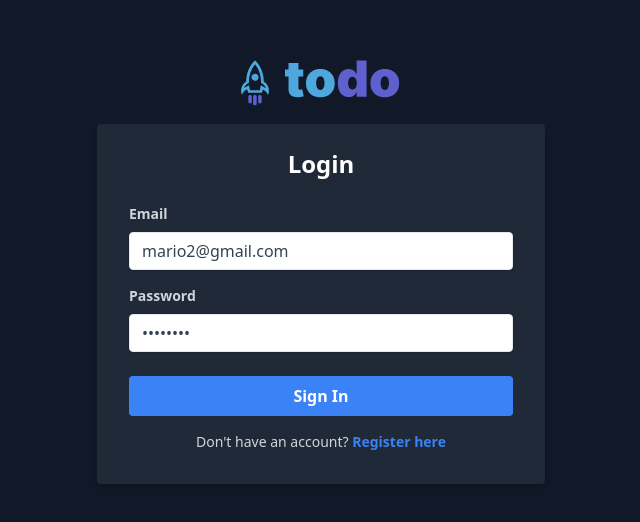
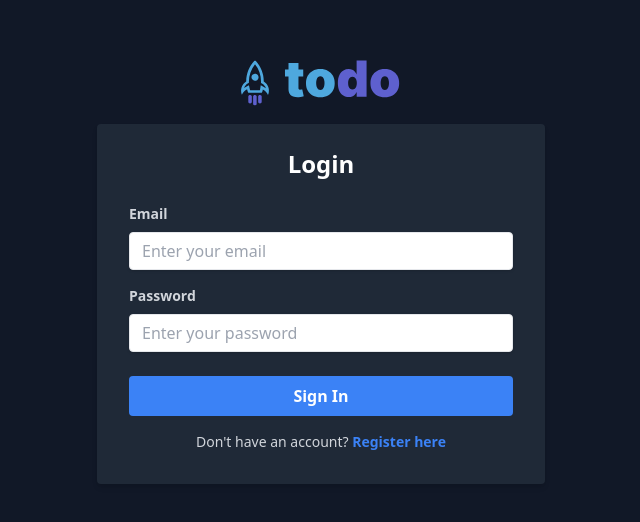
Before and after one commit to mario-noobs/gui-app, a React (Vite) app: page /login in a window 1280 px wide. Shown: the part 126-648 px from the top of the page, without its empty margins (319-959 px from the left). Built offline with nearby package versions, Linux system fonts and the light colour scheme.

Commit message:
fix navigate issue

```diff
--- a/src/modules/auth/components/LoginUI.tsx
+++ b/src/modules/auth/components/LoginUI.tsx
@@ -11,8 +11,8 @@ const LoginForm = () => {
   const { handleLogin } = useAuth();
   const navigate = useNavigate();
   const defaultValues: ILoginForm = {
-    email: "mario2@gmail.com",
-    password: "12345678",
+    email: "",
+    password: "",
   };
 
   const methods = useForm({
--- a/src/modules/auth/components/PrivateComponent.tsx
+++ b/src/modules/auth/components/PrivateComponent.tsx
@@ -1,7 +1,7 @@
 import React from "react";
 import { useAuth } from "../hooks/useAuth";
 import { Navigate } from "react-router-dom";
-import { Loading } from "../../core/components/Loading";
+import { LoadingPage } from "../../core/components/Loading";
 
 interface IPrivateComponentProps {
   children: React.ReactNode;
@@ -13,7 +13,7 @@ export const PrivateComponent: React.FC<IPrivateComponentProps> = ({
   const { profile, loading } = useAuth();
 
   if (loading) {
-    return <Loading />;
+    return <LoadingPage />;
   }
 
   if (!profile) {
--- a/src/modules/core/components/Loading.tsx
+++ b/src/modules/core/components/Loading.tsx
@@ -1,4 +1,4 @@
-const LoadingPage = () => {
+export const LoadingPage = () => {
   return (
     <div className="flex flex-col items-center justify-center min-h-screen bg-gray-900 text-white">
       <div className="mb-8">
```
